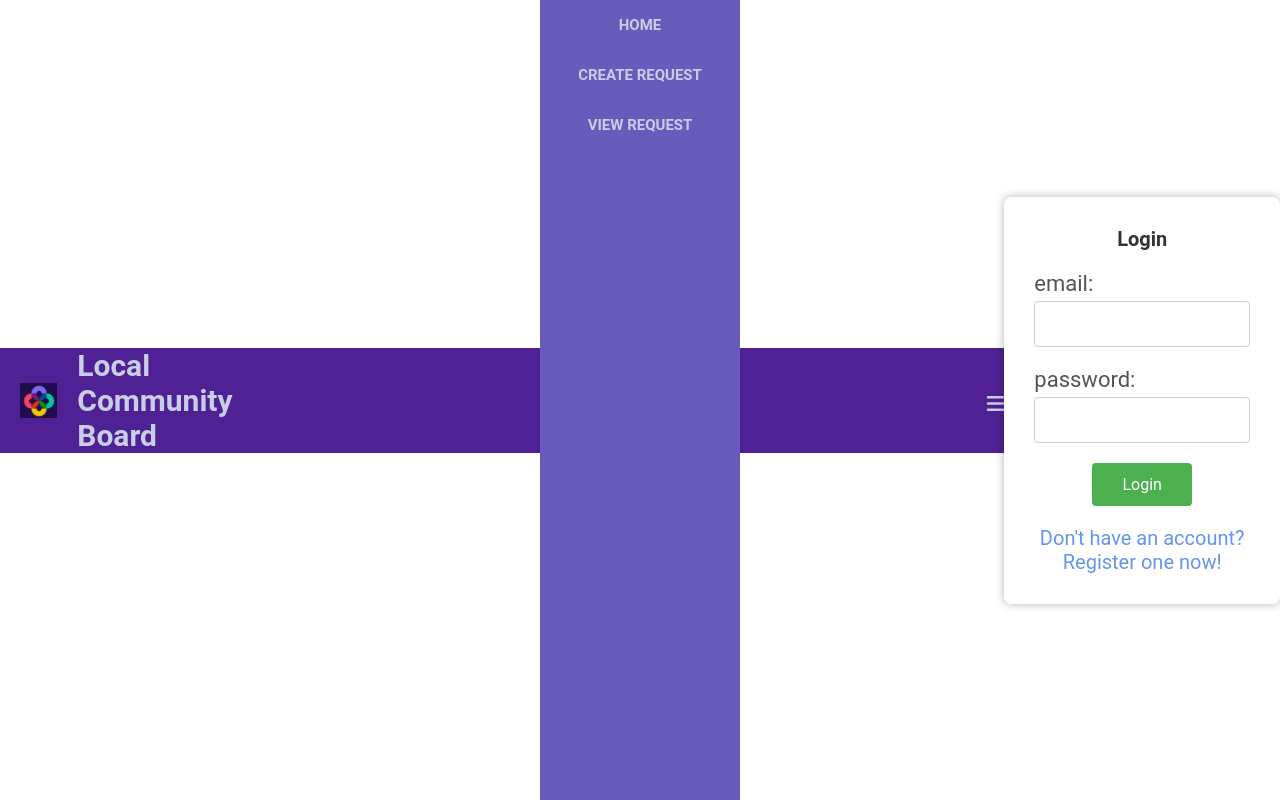
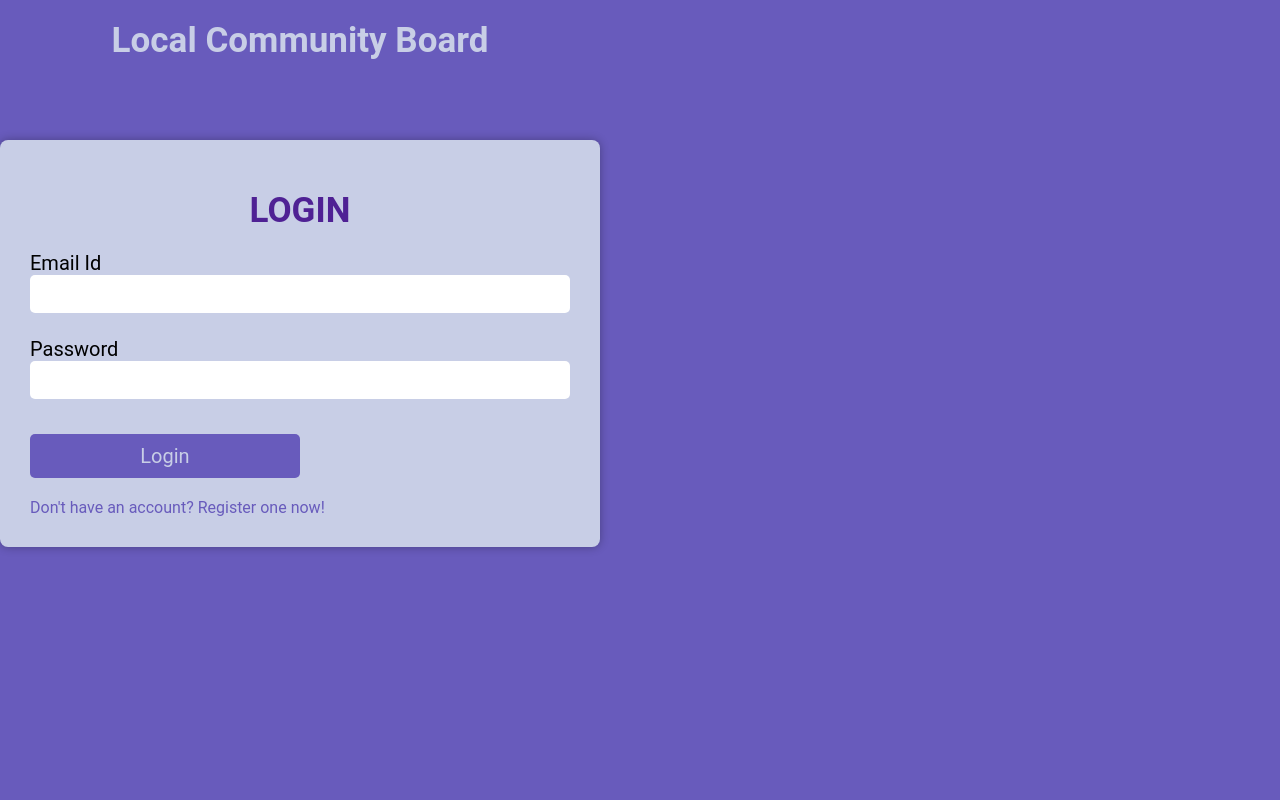
Before and after one commit to flappyfishhh/CITS5505-Web-Dev, a Flask app: page / in a window 1280 px wide. Run offline with Flask 3, Linux system fonts and the light colour scheme.

Commit message:
Implemented WTForms, CSS Unify And Password Hashing For Login And Register Page

```diff
--- a/app/__init__.py
+++ b/app/__init__.py
@@ -2,10 +2,13 @@ from flask import Flask
 from app.config import Config
 from flask_sqlalchemy import SQLAlchemy
 from flask_migrate import Migrate
+from flask_login import LoginManager
 
 app = Flask(__name__)
 app.config.from_object(Config)
 db = SQLAlchemy(app)
 migrate = Migrate(app,db)
+login = LoginManager(app)
+login.login_view = 'login'
 
 from app import routes,model
--- a/app/config.py
+++ b/app/config.py
@@ -6,3 +6,4 @@ basedir = os.path.abspath(os.path.dirname(__file__))
 class Config:
     SQLALCHEMY_DATABASE_URI = "sqlite:///" + os.path.join( basedir,'app.db')
     SQLALCHEMY_TRACK_MODIFICATIONS = False
+    SECRET_KEY ='SECRET_KEY'
--- a/app/db_test_data.py
+++ b/app/db_test_data.py
@@ -9,8 +9,8 @@ from app.model import *
 # request1 = Request(request_id = 1, request_title = 'test request',request_content = 'test',date_posted = datetime.now(),user_id = 1)
 
 # Create users
-user1 = User(user_name='john_doe', email='john@example.com', password='password123')
-user2 = User(user_name='jane_smith', email='jane@example.com', password='password456')
+user1 = User(user_name='john_doe', email='john@example.com')
+user2 = User(user_name='jane_smith', email='jane@example.com')
 
 # Create requests
 request1 = Request(request_title='First Request', request_content='This is the content of the first Request.', author=user1)
--- /dev/null
+++ b/app/forms.py
@@ -0,0 +1,32 @@
+from wtforms import StringField, SubmitField, PasswordField, BooleanField
+from flask_wtf import FlaskForm
+from wtforms.validators import ValidationError, DataRequired, Email, EqualTo, Length
+import sqlalchemy as sa
+from app import db
+from app.model import User
+
+
+class LoginForm(FlaskForm):
+    email = StringField('Email Id', validators=[DataRequired(), Email()])
+    password = PasswordField('Password', validators=[DataRequired(), Length(min=6)])
+    submit = SubmitField('Login')
+
+class RegistrationForm(FlaskForm):
+    username = StringField('Username', validators=[DataRequired()])
+    email = StringField('Email', validators=[DataRequired(), Email()])
+    password = PasswordField('Password', validators=[DataRequired(), Length(min=6)])
+    password2 = PasswordField(
+        'Repeat Password', validators=[DataRequired(), Length(min=6), EqualTo('password')])
+    submit = SubmitField('Register')
+
+    def validate_username(self, username):
+        user = db.session.scalar(sa.select(User).where(
+            User.user_name == username.data))
+        if user is not None:
+            raise ValidationError('Please use a different username.')
+
+    def validate_email(self, email):
+        user = db.session.scalar(sa.select(User).where(
+            User.email == email.data))
+        if user is not None:
+            raise ValidationError('Please use a different email address.')
--- a/app/routes.py
+++ b/app/routes.py
@@ -1,65 +1,51 @@
-from flask import jsonify, render_template, redirect,url_for, session, g
+from flask import render_template, redirect,url_for, session, flash, request
 from app import app,db
 from app.model import User,Tag,Request,Response
-from flask import request
+from app.forms import LoginForm, RegistrationForm
+from flask_login import current_user, login_user, login_required, logout_user
+import sqlalchemy as sa
+from urllib.parse import urlsplit
 
-app.secret_key = "My Secret key"
-# pass current user information to base.html
-@app.before_request
-def before_request():
-    g.user = None
-    if 'user_id' in session:
-        g.user = User.query.get(session['user_id'])
 
 #Log in page
-@app.route('/')
+@app.route('/', methods=['GET', 'POST'])
 @app.route('/login', methods=['GET','POST'])
 def login():
-    if request.method == 'POST':
-        email = request.form['email']
-        password = request.form['password']
-
-        # Query the user from the database
-        user = User.query.filter_by(email=email).first()
-
-        if user and password == user.password:
-            # Login successful, store the user ID in the session
-            session['user_id'] = user.user_id
-            return redirect(url_for('index'))
-        else:
-            # Login failed
-            return(render_template('login.html',error='Invalid username or password'))
-    return render_template('login.html')
-
+    if current_user.is_authenticated:
+        return redirect(url_for('index'))
+    form = LoginForm()
+    if form.validate_on_submit():
+        user = db.session.scalar(
+            sa.select(User).where(User.email == form.email.data))
+        if user is None or not user.check_password(form.password.data):
+            flash('Invalid username or password')
+            return redirect(url_for('login'))
+        login_user(user)
+        # next_page = request.args.get('next')
+        # if not next_page or urlsplit(next_page).netloc != '':
+        #     next_page = url_for('index')
+        return redirect(url_for('index'))
+    return render_template('login.html', title='Log In', form=form)
 
 # register page
 @app.route('/register', methods=['GET', 'POST'])
 def register():
-    if request.method == 'POST':
-        username = request.form['username']
-        email = request.form['email']
-        password = request.form['password']
-
-        # Query the user from the database
-        user = User.query.filter_by(email=email).first()
-
-        if(user):
-            # user already exist
-            error = 'User already exist.'
-            return render_template('register.html',error=error)
-        else:
-            # Create a new user
-            new_user = User(user_name=username, email=email, password=password)
-            db.session.add(new_user)
-            db.session.commit()
-
-            return redirect(url_for('login'))
-    return render_template('register.html')
+    if current_user.is_authenticated:
+        return redirect(url_for('index'))
+    form = RegistrationForm()
+    if form.validate_on_submit():
+        user = User(user_name=form.username.data, email=form.email.data)
+        user.set_password(form.password.data)
+        db.session.add(user)
+        db.session.commit()
+        flash('Congratulations, you are now a registered user!')
+        return redirect(url_for('login'))
+    return render_template('register.html', title='Register', form=form)
 
 # logout
 @app.route('/logout')
 def Logout():
-    session.pop('user_id', None)
+    logout_user()
     return redirect(url_for('login'))
 
 #homepage
@@ -67,11 +53,12 @@ def Logout():
 def index():
     # Query the top 5 latest posts
     requests = Request.query.order_by(Request.date_posted.desc()).limit(5).all()
-    return render_template("index.html", title="Home",
+    return render_template("index.html", title="Home", current_user=current_user,
     posts=requests)
 
 
 @app.route('/requests/<int:request_id>', methods=['GET', 'POST'])
+@login_required
 def ViewRequest(request_id):
     new_request = Request.query.get_or_404(request_id)
     if request.method == 'POST':
@@ -89,6 +76,7 @@ def ViewRequest(request_id):
 
 
 @app.route('/create-request', methods=['GET', 'POST'])
+@login_required
 def CreateRequest():
     # Only when user has logged in
     if 'user_id' in session:
@@ -123,6 +111,7 @@ def CreateRequest():
 #     return redirect(location = url_for('ViewRequest'))
 
 @app.route('/search')
+@login_required
 def search():
     query = request.args.get('query')
     # search by requst title, content and user name
@@ -134,6 +123,7 @@ def search():
 
 # my profile page
 @app.route('/my-profile')
+@login_required
 def myProfile():
     # Only when user has logged in
     if 'user_id' in session:
@@ -146,6 +136,7 @@ def myProfile():
 
 # change user name
 @app.route('/update_user', methods=['POST'])
+@login_required
 def update_user():
     new_username = request.form['username']
     user = User.query.get(session['user_id'])
@@ -155,6 +146,7 @@ def update_user():
 
 # delete request
 @app.route('/delete_post/<int:post_id>', methods=['POST'])
+@login_required
 def delete_post(post_id):
     post = Request.query.get_or_404(post_id)
     if post.author.user_id == session['user_id']:
@@ -164,6 +156,7 @@ def delete_post(post_id):
 
 # delete response
 @app.route('/delete_response/<int:response_id>', methods=['POST'])
+@login_required
 def delete_response(response_id):
     response = Response.query.get_or_404(response_id)
     if response.contributor.user_id == session['user_id']:
--- a/app/static/styling-css/loginAndRegister.css
+++ b/app/static/styling-css/loginAndRegister.css
@@ -1,126 +1,102 @@
 body {
     font-family: 'Arial', sans-serif;
+    margin: 0;
+    padding: 0;
+    display: ruby-text;
+    justify-content: center;
+    align-items: center;
+    height: 100vh;
+    background-size: cover;
+    background-color: var(--base);
+}
 
-    margin: 0;
+.login-heading h2{
+    color: var(--main-color);
+    font-weight: bolder;
+    font-size: 35px;
+    text-align: center;
+    margin-top: 20px;
+    margin-bottom: 20px;
+}
 
-    padding: 0;
+.login-container {
+    background-color: var(--main-color);
+    border-radius: 8px;
+    box-shadow: 0 0 10px rgba(0, 0, 0, 0.3);
+    padding: 30px;
+    width: 600px;
+    position: relative;
+    align-items: center;
+    justify-content: center;
+    margin-top: 35px;
+}
 
-    display: flex;
+.login-container h2 {
+    color: var(--elements-color);
+    margin-bottom: 20px;
+    text-transform: uppercase;
+    font-size: 35px;
+    font-weight: bold;
+}
 
-    justify-content: center;
-
-    align-items: center;
-
-    height: 100vh;
-
-    background-size: cover;
-
+.register-link,
+.login-link {
+    display: block;
+    color: var(--base);
+    margin-top: 20px;
+    text-decoration: none;
+    font-size: 16px;
 }
 
 
-.login-container {
-    background-color: rgba(255, 255, 255, 0.9);
-
-    border-radius: 8px;
-
-    box-shadow: 0 0 10px rgba(0, 0, 0, 0.3);
-
-    padding: 30px;
-
-    width: 300px;
-
-    text-align: center;
-
+.register-link:hover,
+.login-link:hover {
+    text-decoration: underline;
+    color: var(--elements-color);
+    font-size: 17px;
 }
 
-
-.login-container h2 {
-    color: #333;
-
-    margin-bottom: 20px;
-
+.login-form label{
+    font-size: 20px;
+    text-align: left;
 }
 
-
-.login-form {
-    margin-top: 20px;
-
+.login-form input{
+    width: 100%;
+    padding: 10px;
+    border-radius: 5px;
+    box-sizing: border-box;
+    font-size: 15px;
 }
 
-
-.form-group {
-    margin-bottom: 20px;
-
+.login-form input:focus{
+    border-color: var(--elements-color);
 }
 
-
-.form-group label {
-    font-size: 1.1em;
-
-    display: block;
-
-    margin-bottom: 5px;
-
-    color: #555;
-
-    text-align: left;
-
+.login-form #submit{
+    width: 50%;
+    background-color: var(--base);
+    margin-top: 35px;
+    color: var(--main-color);
+    font-size: 20px;
 }
 
-
-.form-group input {
-    width: 100%;
-
-    padding: 10px;
-
-    box-sizing: border-box;
-
-    border: 1px solid #ccc;
-
-    border-radius: 4px;
-
+.login-form #submit:hover{
+    background-color: var(--elements-color);
+    margin-top: 35px;
+    color: white;
+    line-height: 1.1;
+    cursor: pointer;
 }
 
-
-.form-group button {
-    width: 100px;
-
-    background-color: #4caf50;
-
-    color: #fff;
-
-    padding: 12px 20px;
-
-    border: none;
-
-    border-radius: 4px;
-
-    cursor: pointer;
-
-    font-size: 16px;
-
+.login-form span,
+.login-container ul li{
+    color: red;
+    font-size: 15px;
+    margin-top: 5px;
+    display: flex;
 }
 
-
-.form-group button:hover {
-    background-color: #45a049;
-
+.login-container ul{
+    list-style-type: none;
 }
-
-
-.register-link {
-    display: block;
-
-    color: cornflowerblue;
-
-    margin-top: 20px;
-
-    text-decoration: none;
-
-}
-
-
-.register-link:hover {
-    text-decoration: underline;
-
-}
--- a/app/templates/base.html
+++ b/app/templates/base.html
@@ -27,7 +27,7 @@
         <nav class="navigation-menu">
             <div class="fa-solid fa-xmark" id="cancel-button"></div>
             <div class="profile-content">
-                <h3>{{ g.user.user_name }}</h3>
+                <h3>{{ current_user.user_name }}</h3>
                 <!-- user id is too personal too display -->
                 <!-- <p>User Id</p>  -->
             </div>
--- a/app/templates/login.html
+++ b/app/templates/login.html
@@ -1,27 +1,45 @@
-{% extends "base.html" %} {% block content %}
-<link rel="stylesheet" href="{{ url_for('static', filename='styling-css/loginAndRegister.css') }}">
-
+{% block content %}
+<!-- Linked the styling sheets -->
+<link
+  rel="stylesheet"
+  href="{{ url_for('static', filename='styling-css/common-elements-style.css') }}"
+/>
+<link
+  rel="stylesheet"
+  href="{{ url_for('static', filename='styling-css/loginAndRegister.css') }}"
+/>
+    <div class="login-heading"><h2>Local Community Board</h2>
+    <br>
     <div class="login-container">
         <h2>Login</h2>
-        {% if error %}
-        <p style="color: red;">{{ error }}</p>
+        {% with messages = get_flashed_messages() %}
+        {% if messages %}
+        <ul>
+            {% for message in messages %}
+            <li>{{ message }}</li>
+            {% endfor %}
+        </ul>
         {% endif %}
+        {% endwith %}
         <form class="login-form" method="post" action="/login">
-            <div class="form-group">
-                <label for="email">email: </label>
-                <input type="text" id="email" name="email" required>
-            </div>
-
-            <div class="form-group">
-                <label for="password">password: </label>
-                <input type="password" id="password" name="password" required>
-            </div>
-
-            <div class="form-group">
-                <button type="submit" value="Login">Login</button>
-            </div>
+            {{ form.hidden_tag() }}
+            {{ form.email.label }}
+            <br>
+            {{ form.email}}
+            <br>
+            {% for error in form.email.errors %}
+                <span>{{ error }}</span>
+            {% endfor %}
+            <br>
+            {{ form.password.label }}
+            <br>
+            {{ form.password }}
+            {% for error in form.password.errors %}
+                <span>{{ error }}</span>
+            {% endfor %}
+            <br>
+            {{ form.submit() }}
         </form>
-
         <a class="register-link" href="./register">Don't have an account? Register one now!</a>
     </div>
 
```
Also changed, not shown: app/model.py (+20 -3 lines), app/templates/register.html (+44 -28 lines), migrations/versions/f7d4c2d35a04_.py (added, +43 -0 lines).
